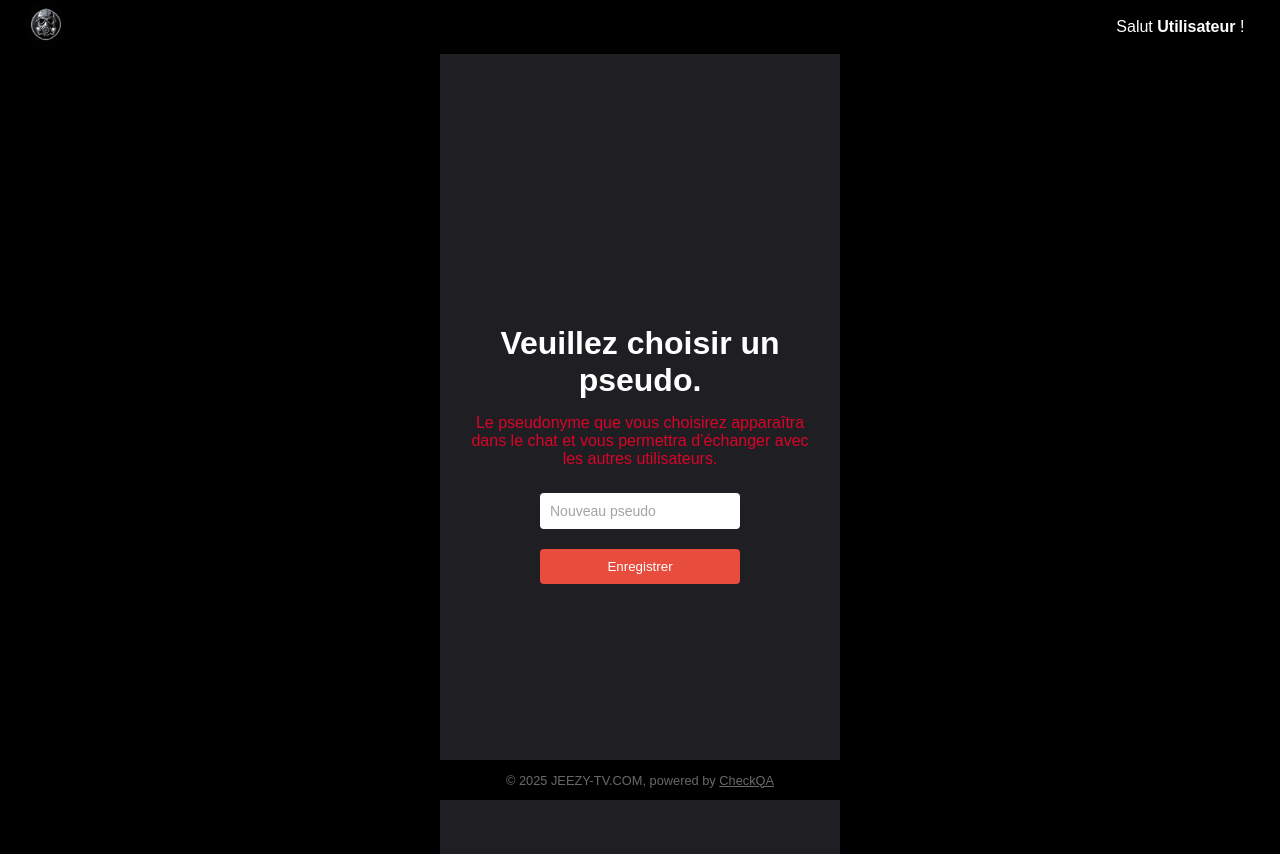
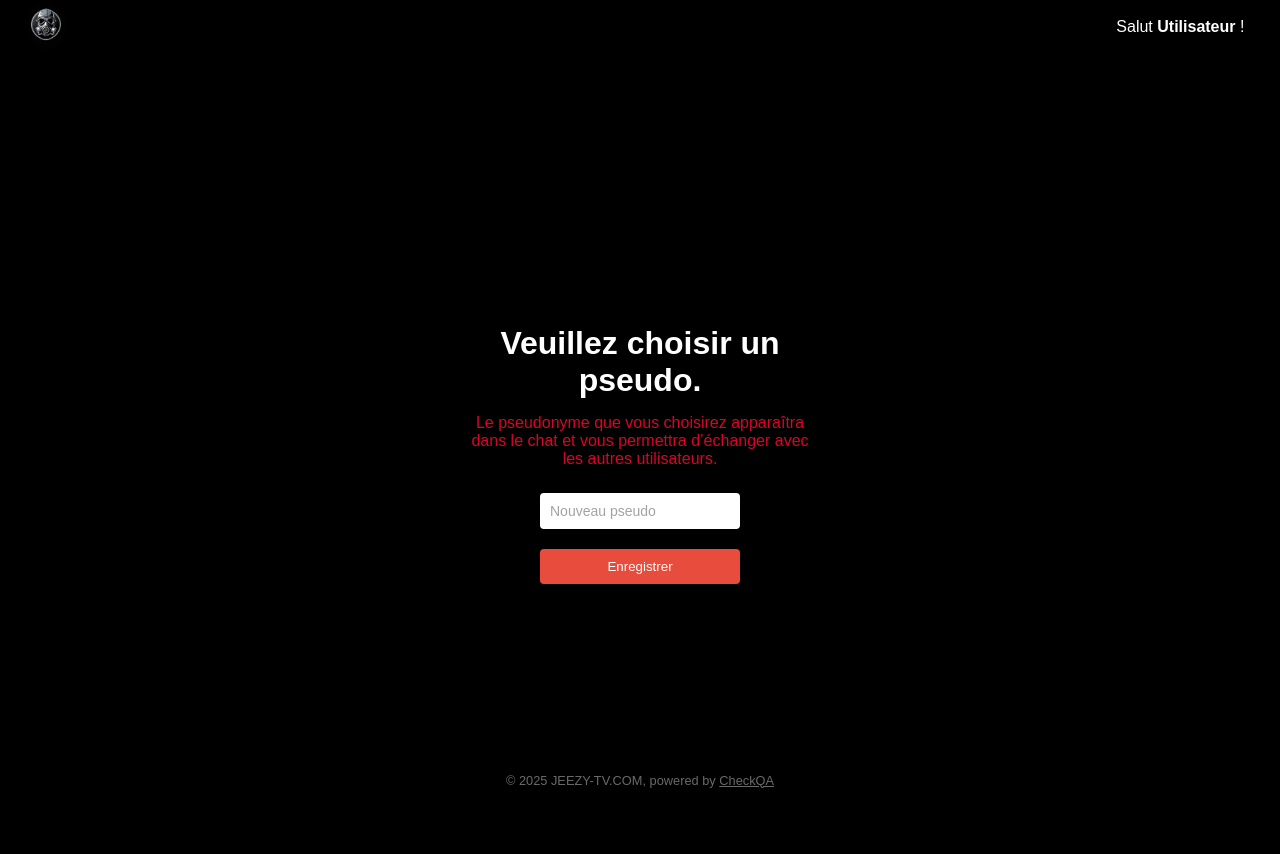
Before and after one commit to 7S-Coder/MyJTV, a React (Vite) app: page /update-pseudo in a window 1280 px wide. Built offline with nearby package versions, Linux system fonts and the light colour scheme; no server answers; the database is empty; sample sign-in values are in the browser's storage.

Commit message:
update css

```diff
--- a/src/css/UpdatePseudo.scss
+++ b/src/css/UpdatePseudo.scss
@@ -1,7 +1,11 @@
+@use './_variables' as vars;
+
+
 .update-pseudo-container {
     max-width: 400px;
     margin: 0 auto;
     padding: 0 20px;
+    background-color: vars.$black;
 
     input, button {
         width: 200px;
```
